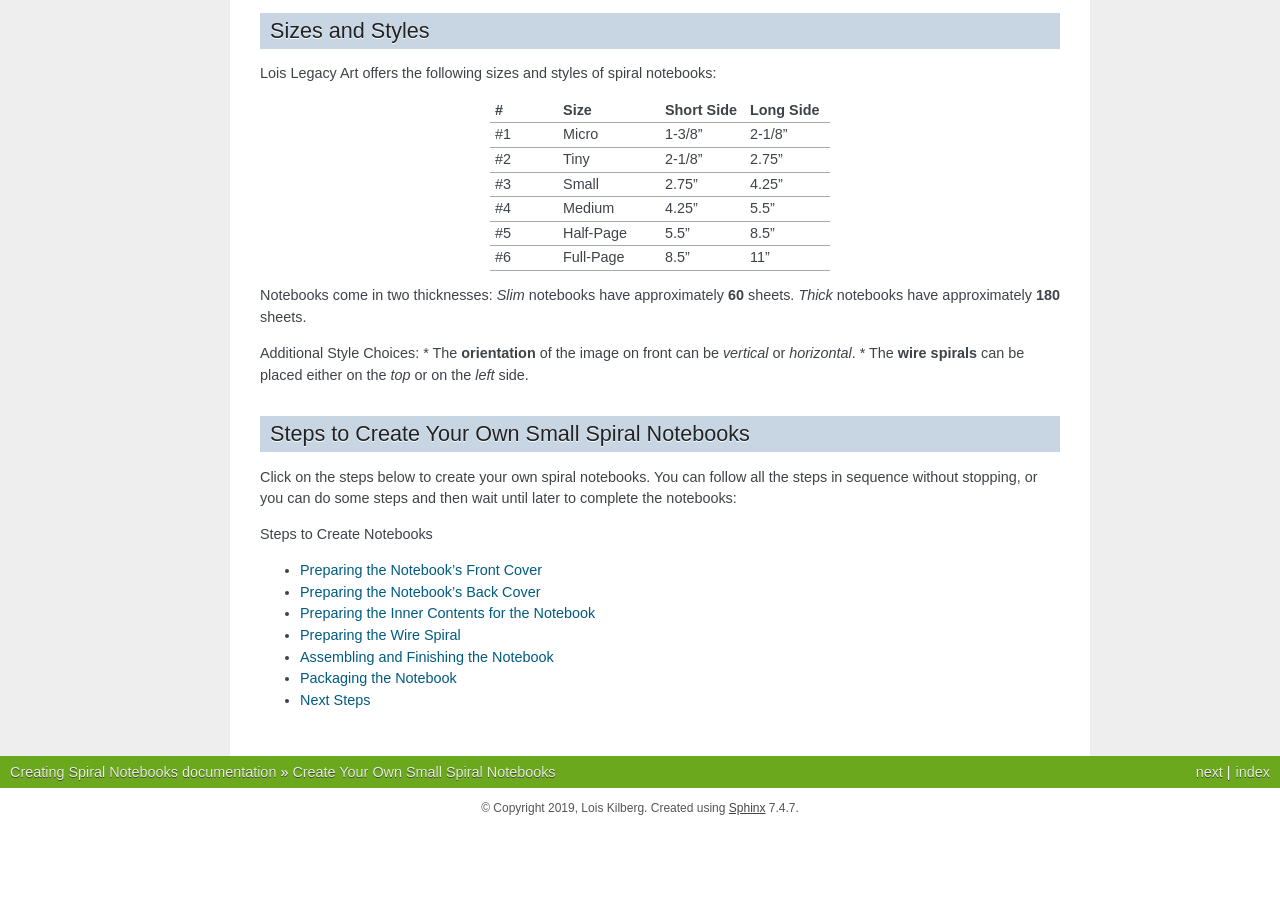
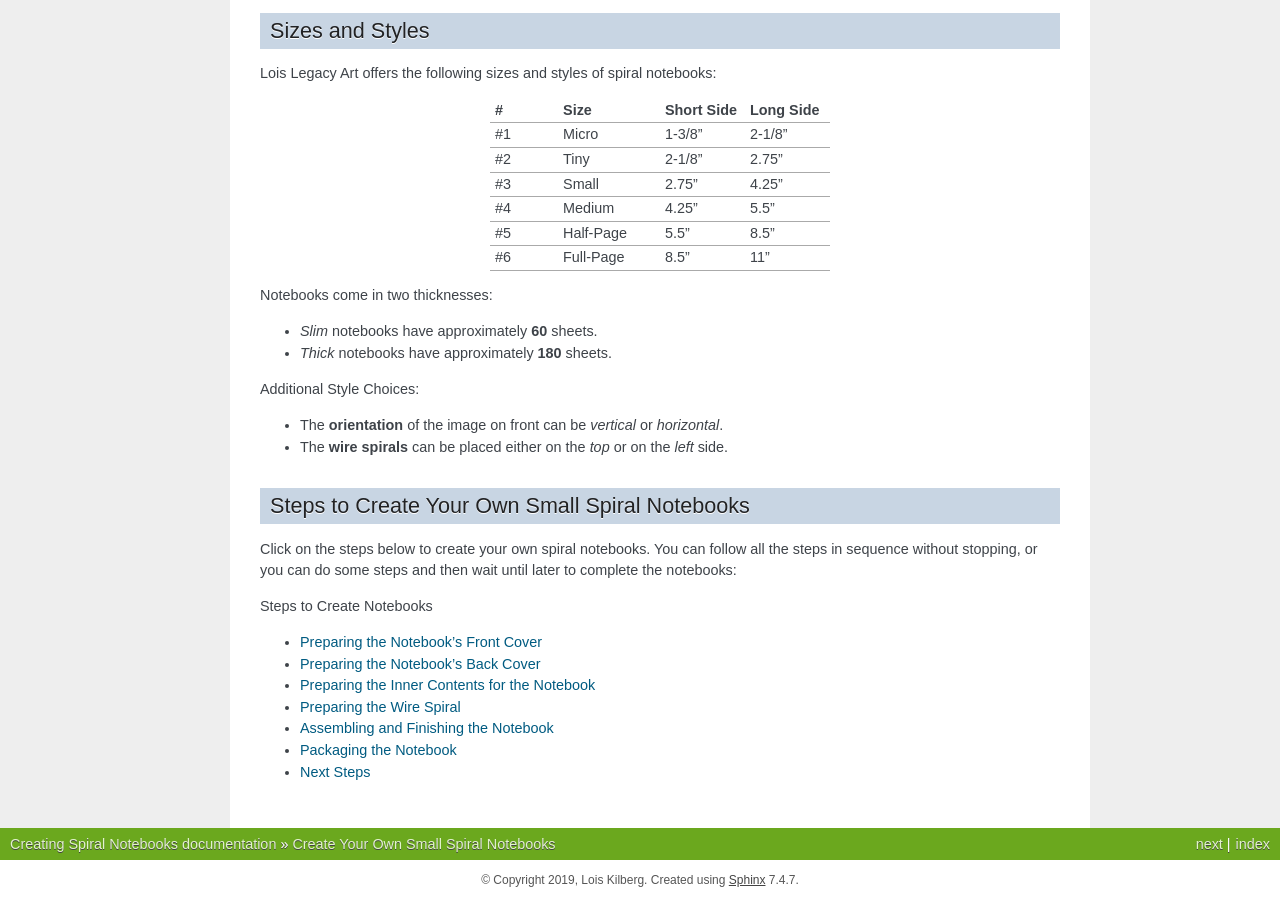
Before and after one commit to loiskilberg/create_spiral_notebook, a Sphinx documentation site: the page built from source/index.rst, in a window 1280 px wide and 900 px high, scrolled down 628 px. Built offline with Sphinx 7.4.7, drawn with Linux system fonts in a browser that asks for light colours; pages that are not in the unit, such as notebooks, are missing from menus; before the commit the page ends 1456 px from its top, so only the background shows below that.

Commit message:
add lines and bullets

```diff
--- a/source/index.rst
+++ b/source/index.rst
@@ -59,10 +59,12 @@ Sizes and Styles
      - |szTrimLong6|
 
 Notebooks come in two thicknesses:
-|Thin| notebooks have approximately |thinPgs| sheets.
-|Chunky| notebooks have approximately |chunkyPgs| sheets.
+
+* |Thin| notebooks have approximately |thinPgs| sheets.
+* |Chunky| notebooks have approximately |chunkyPgs| sheets.
 
 Additional Style Choices:
+
 * The **orientation** of the image on front can be *vertical* or *horizontal*.
 * The **wire spirals** can be placed either on the *top* or on the *left* side.
 
```
